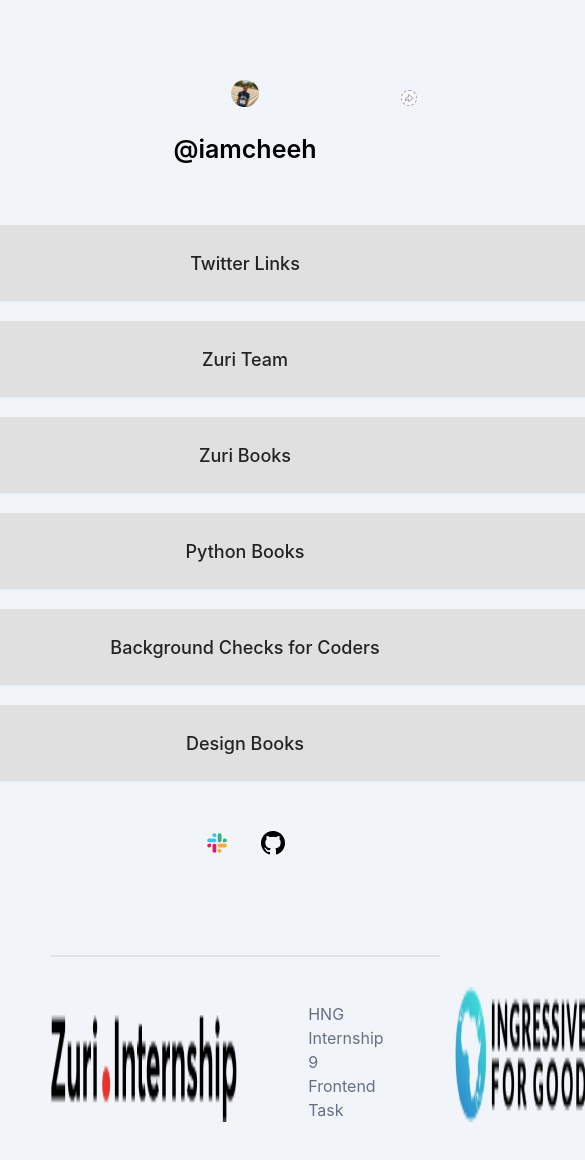
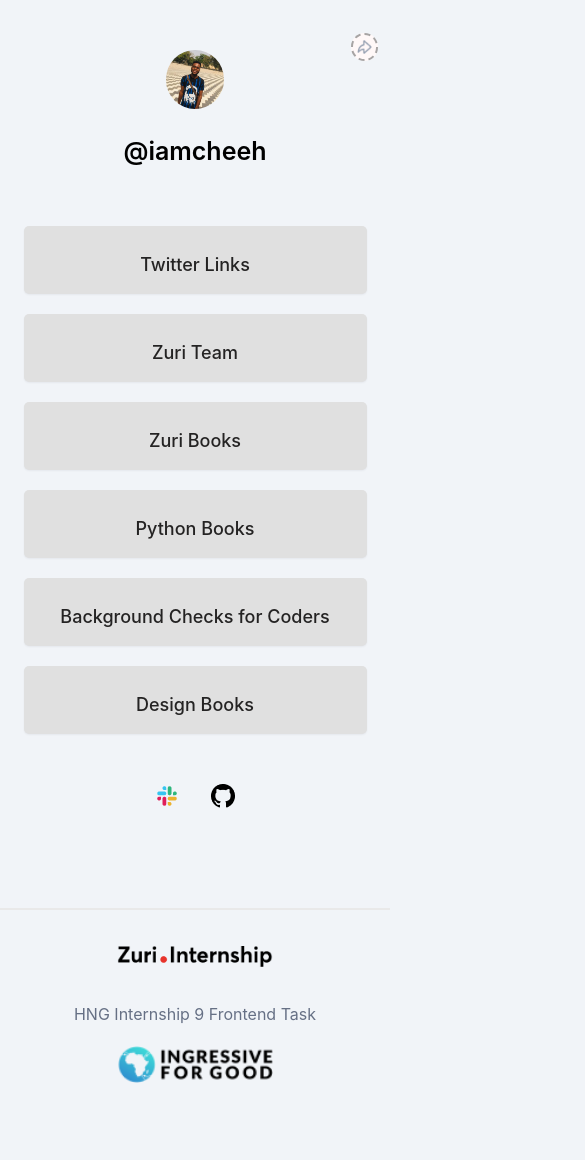
Before and after one commit to Cheeh1/zuri-first-task, a React (Vite) app: page / in a window 390 px wide. Shown: the top 1160 px of the page, 585 px wide, since content can reach past the window. After the commit the page ends 1113 px from the top, so only its background shows below. Built offline with nearby package versions, Linux system fonts and the light colour scheme; a web font is replaced by a local one.

Commit message:
Responsiveness
mobile responsiveness across different break points.

```diff
--- a/src/App.css
+++ b/src/App.css
@@ -22,7 +22,10 @@ body {
 }
 
 .container {
-  margin: 80px 50px 50px 50px;
+  /* margin: 80px auto 50px auto; */
+  margin: auto;
+  padding-top: 50px;
+  padding-bottom: 30px;
   position: relative;
 }
 
@@ -32,6 +35,7 @@ body {
     justify-content: center;
     gap: 24px;
 }
+
 .profile-pic {
   display: block;
   margin-left: auto;
@@ -57,8 +61,8 @@ text-align: center;
   position: absolute;
   left: 90%;
   top: 1%;
-  width: 4%;
-  border: 1px dashed rgb(167, 164, 164);
+  width: 3%;
+  border: 2px dashed rgb(167, 164, 164);
   border-radius: 20px;
   background-color: rgb(255, 248, 248);
   cursor: pointer;
@@ -112,13 +116,13 @@ footer {
 }
 
 hr {
-  border: 1px solid rgb(228, 227, 227);
+  border: 1px solid rgb(233, 233, 233);
 }
 
 .footer-items {
   display: flex;
   justify-content: space-evenly;
-  gap: 18%;
+  gap: 300px;
   margin-top: 30px;
 }
 
@@ -129,26 +133,63 @@ hr {
   margin-top: 15px;
 }
 
-/* @media screen and (max-width: 480px) {
-  .footer-items {
-    flex-direction: column;
+@media screen and (max-width: 649px) {
+  .container {
+    margin: auto;
+    padding-top: 50px;
+    padding-bottom: 30px;
   }
 
-  a {
-    width: 343px;
+  .profile-pic {
+    width: 15%;
+  }
+
+  .share-btn {
+    top: 3%;
+    width: 7%;
+  }
+
+  .link-item {
+    max-width:343px;
     height: 68px;
     overflow-x: scroll;
   }
-} */
 
-/* @media screen and (min-width: 480px) {
+  .footer-img {
+    width: 40%;
+  }
+
   .footer-items {
     flex-direction: column;
+    gap: 20px;
+    align-items: center;
+  }
 }
 
-  a {
-    width: 343px;
+@media screen and (max-width: 1290px) and (min-width: 650px) {
+  .container {
+    margin: auto;
+    padding-top: 50px;
+    padding-bottom: 30px;
+  }
+
+  .profile-pic {
+    width: 10%;
+  }
+
+  .share-btn {
+    top: 1%;
+    width: 4%;
+  }
+
+  .link-item {
+    max-width: 680px;
     height: 68px;
     overflow-x: scroll;
   }
-} */
+
+  .footer-items {
+    flex-direction: row;
+    gap: 0;
+  }
+}
--- a/src/App.jsx
+++ b/src/App.jsx
@@ -33,9 +33,9 @@ function App() {
     <footer>
       <hr />
       <div className='footer-items'>
-      <img src={zuri} alt="zuri-logo" />
+      <img className='footer-img' src={zuri} alt="zuri-logo" />
       <p className='footer-items-txt'>HNG Internship 9 Frontend Task</p>
-      <img src={logo} alt="IaG-logo" />
+      <img className='footer-img' src={logo} alt="IaG-logo" />
       </div>
     </footer>
     </div>
```
Lines whose indentation alone changed are shown as unchanged.
